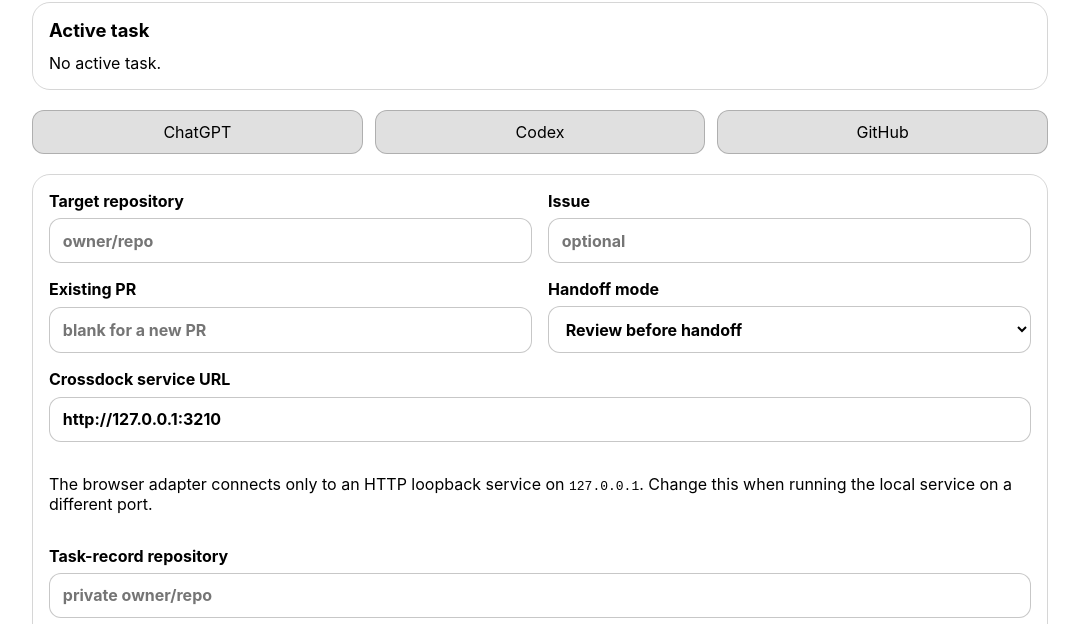
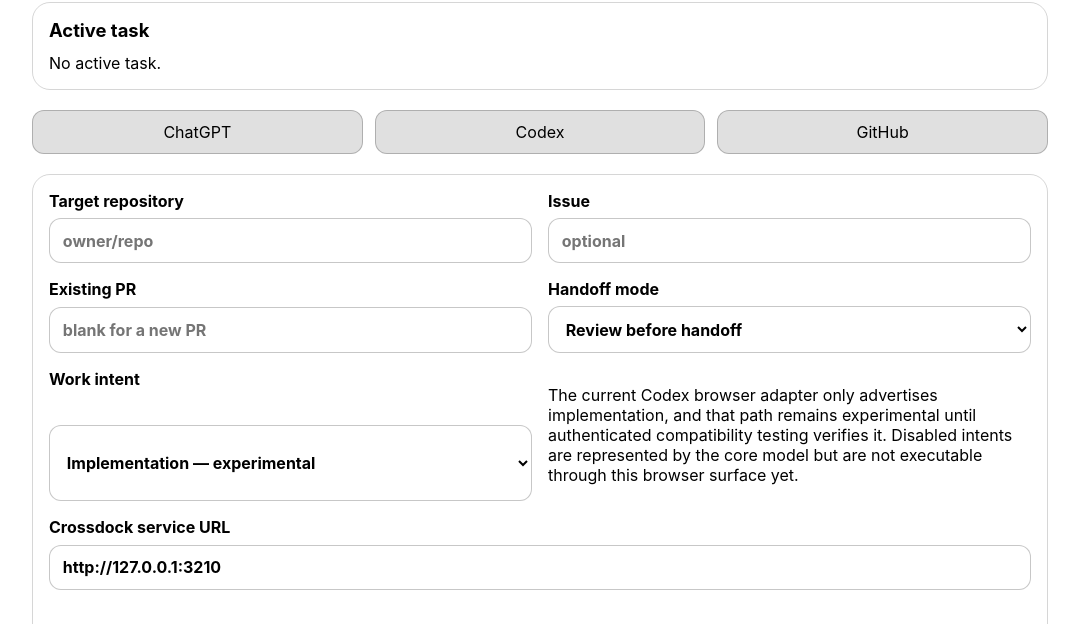
Before and after one commit to seedbed-ai/crossdock, a browser extension: page extension/dashboard.html in a window 1280 px wide. Shown: the part 138-762 px from the top of the page, without its empty margins (100-1179 px from the left). Drawn offline with Linux system fonts and the light colour scheme.

Commit message:
feat: expose browser intent capability status

```diff
--- a/extension/dashboard.html
+++ b/extension/dashboard.html
@@ -38,6 +38,17 @@
       <label>Handoff mode
         <select id="handoff-mode"><option value="review">Review before handoff</option><option value="automatic">Automatic</option></select>
       </label>
+      <label>Work intent
+        <select id="work-intent" aria-describedby="work-intent-help">
+          <option value="implement">Implementation — experimental</option>
+          <option value="review" disabled>Code review — unsupported</option>
+          <option value="investigate" disabled>Investigation — unsupported</option>
+          <option value="triage" disabled>Triage — unsupported</option>
+          <option value="remediate" disabled>Remediation — unsupported</option>
+          <option value="verify" disabled>Verification — unsupported</option>
+        </select>
+      </label>
+      <p id="work-intent-help">The current Codex browser adapter only advertises implementation, and that path remains experimental until authenticated compatibility testing verifies it. Disabled intents are represented by the core model but are not executable through this browser surface yet.</p>
       <label class="wide">Crossdock service URL <input id="service-url" value="http://127.0.0.1:3210" inputmode="url" autocomplete="off"></label>
       <p class="wide">The browser adapter connects only to an HTTP loopback service on <code>127.0.0.1</code>. Change this when running the local service on a different port.</p>
       <label class="wide">Task-record repository <input id="storage-repository" placeholder="private owner/repo" autocomplete="off"></label>
```
